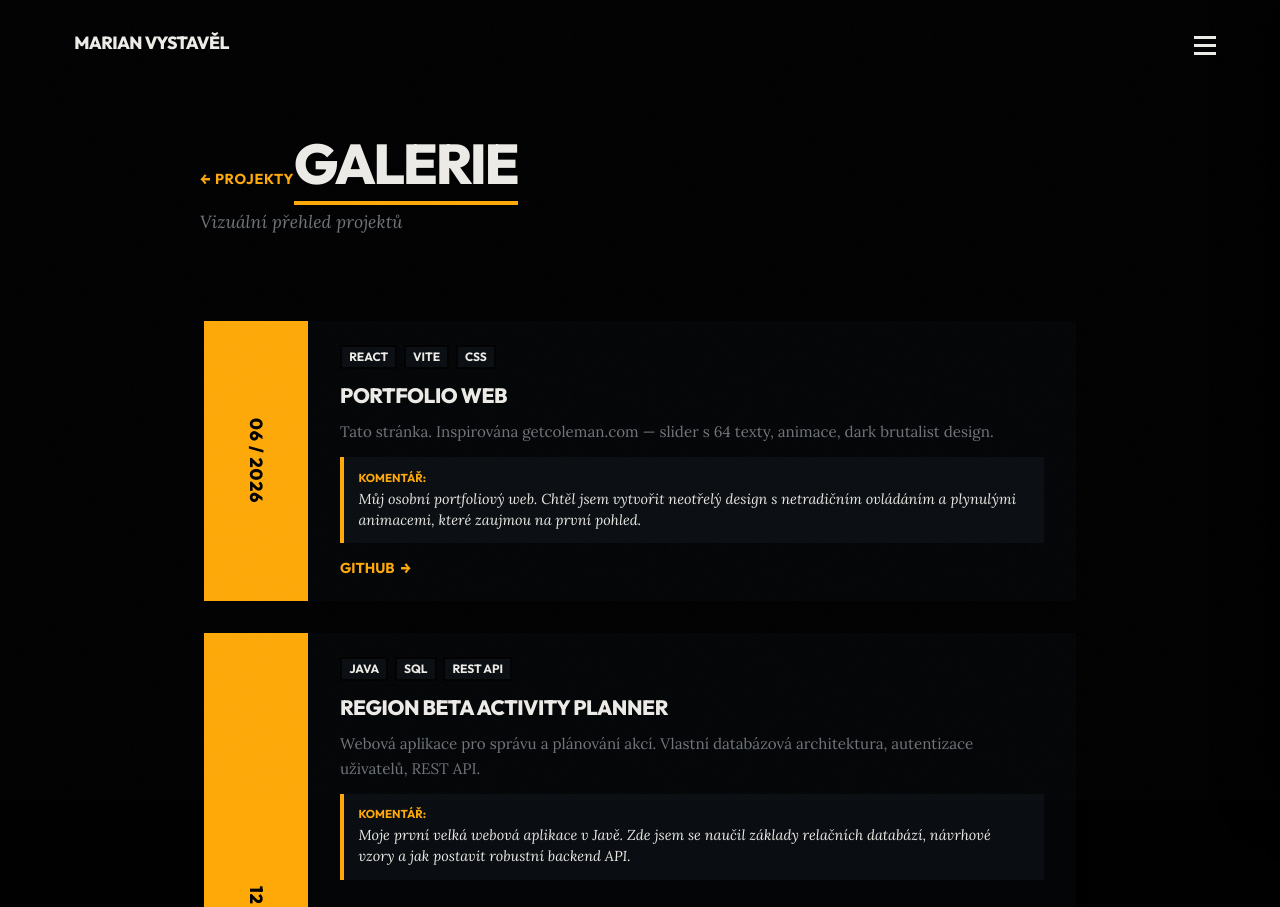
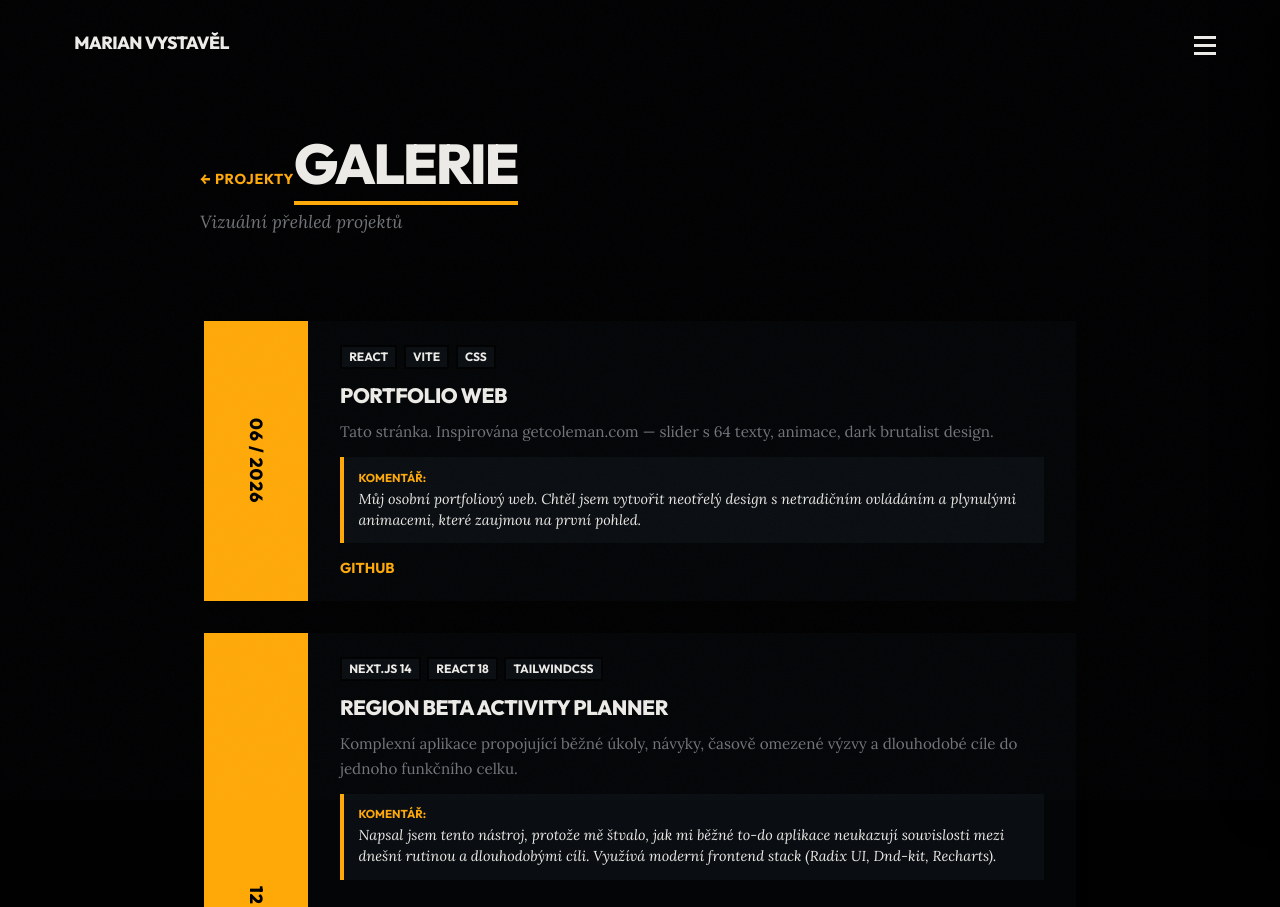
Before and after one commit to MonsterMarian/Portfolio, a React (Vite) app: page /projekty/galerie in a window 1280 px wide. Shown: the top 907 px of the page. Built offline with nearby package versions, Linux system fonts and the light colour scheme.

Commit message:
style: remove arrows from all links in Projekty, Galerie, and Uspechy pages

```diff
--- a/src/pages/GaleriePage.jsx
+++ b/src/pages/GaleriePage.jsx
@@ -15,11 +15,11 @@ const projekty = [
   {
     id: 1,
     nazev: 'Region Beta Activity Planner',
-    tech: ['Java', 'SQL', 'REST API'],
-    popis: 'Webová aplikace pro správu a plánování akcí. Vlastní databázová architektura, autentizace uživatelů, REST API.',
+    tech: ['Next.js 14', 'React 18', 'TailwindCSS'],
+    popis: 'Komplexní aplikace propojující běžné úkoly, návyky, časově omezené výzvy a dlouhodobé cíle do jednoho funkčního celku.',
     github: 'https://regionbeta.onrender.com/',
     datum: '12 / 2024',
-    komentar: 'Moje první velká webová aplikace v Javě. Zde jsem se naučil základy relačních databází, návrhové vzory a jak postavit robustní backend API.',
+    komentar: 'Napsal jsem tento nástroj, protože mě štvalo, jak mi běžné to-do aplikace neukazují souvislosti mezi dnešní rutinou a dlouhodobými cíli. Využívá moderní frontend stack (Radix UI, Dnd-kit, Recharts).',
     image: '/images/region-beta.png'
   },
   {
@@ -107,7 +107,6 @@ function GaleriePage() {
                   )}
                   <a href={p.github} target="_blank" rel="noopener noreferrer" className="projekt-stack-card__link">
                     <span className="link-text">{p.github.includes('github.com') ? 'GitHub' : 'Otevřít projekt'}</span>
-                    <span className="link-arrow">→</span>
                   </a>
                 </div>
               </div>
--- a/src/pages/ProjektyPage.jsx
+++ b/src/pages/ProjektyPage.jsx
@@ -14,11 +14,11 @@ const projekty = [
   {
     id: 1,
     nazev: 'Region Beta Activity Planner',
-    tech: ['Java', 'SQL', 'REST API'],
-    popis: 'Webová aplikace pro správu a plánování akcí. Vlastní databázová architektura, autentizace uživatelů, REST API.',
+    tech: ['Next.js 14', 'React 18', 'TailwindCSS'],
+    popis: 'Komplexní aplikace propojující běžné úkoly, návyky, časově omezené výzvy a dlouhodobé cíle do jednoho funkčního celku.',
     github: 'https://regionbeta.onrender.com/',
     datum: '4-5 / 2026',
-    komentar: 'Moje první velká webová aplikace v Javě. Zde jsem se naučil základy relačních databází, návrhové vzory a jak postavit robustní backend API.',
+    komentar: 'Napsal jsem tento nástroj, protože mě štvalo, jak mi běžné to-do aplikace neukazují souvislosti mezi dnešní rutinou a dlouhodobými cíli. Využívá moderní frontend stack (Radix UI, Dnd-kit, Recharts).',
     image: '/images/region-beta.png'
   },
   {
@@ -108,7 +108,6 @@ function ProjektyPage() {
                   )}
                   <a href={p.github} target="_blank" rel="noopener noreferrer" className="projekt-stack-card__link">
                     <span className="link-text">{p.github.includes('github.com') ? 'GitHub' : 'Otevřít projekt'}</span>
-                    <span className="link-arrow">→</span>
                   </a>
                 </div>
               </div>
--- a/src/pages/UspechyPage.jsx
+++ b/src/pages/UspechyPage.jsx
@@ -12,7 +12,7 @@ const uspechy = [
     {
       rok: '2026',
       nazev: 'Region Beta Activity Planner',
-      popis: 'Vývoj komplexní aplikace pro plánování akcí s vlastní databázovou architekturou a REST API.',
+      popis: 'Vývoj komplexní webové aplikace pro plánování cílů a návyků, postavené na Next.js a Reactu.',
       tag: 'Projekt',
       datum: '2026-05-01',
       image: '/images/region-beta.png'
@@ -37,7 +37,7 @@ const uspechy = [
       popis: 'Na Silvestra 23 jsem získal zlato na prostějovské trati o délce 3300m za 13:17.',
       tag: 'Sport',
       link: 'http://ob.skprostejov.cz/silvestr.html',
-      linkText: 'Zobrazit výsledky závodu →',
+      linkText: 'Zobrazit výsledky závodu',
       image: [
         '/images/silvestr-portret.jpg',
         '/images/silvestr-beh.jpg',
@@ -51,7 +51,7 @@ const uspechy = [
       popis: 'Dne 30. 1. 2026 jsem dosáhl maximálního ELO ratingu 1648 na Chess.com (98.5. percentil) a tím jsem zakončil svou čtyřletou šachovou cestu.',
       tag: 'Šachy',
       link: 'https://www.chess.com/member/mar1anmoon',
-      linkText: 'Zobrazit profil na Chess.com →',
+      linkText: 'Zobrazit profil na Chess.com',
       image: '/images/chess-rating.png',
       datum: '2026-01-30'
     },
@@ -121,7 +121,6 @@ function UspechyPage() {
                     <div style={{ marginTop: '0.8em' }}>
                       <a href={u.link} target="_blank" rel="noopener noreferrer" className="uspech-card__link">
                         <span className="link-text">{u.linkText || 'Více informací'}</span>
-                        <span className="link-arrow">→</span>
                       </a>
                     </div>
                   )}
```
